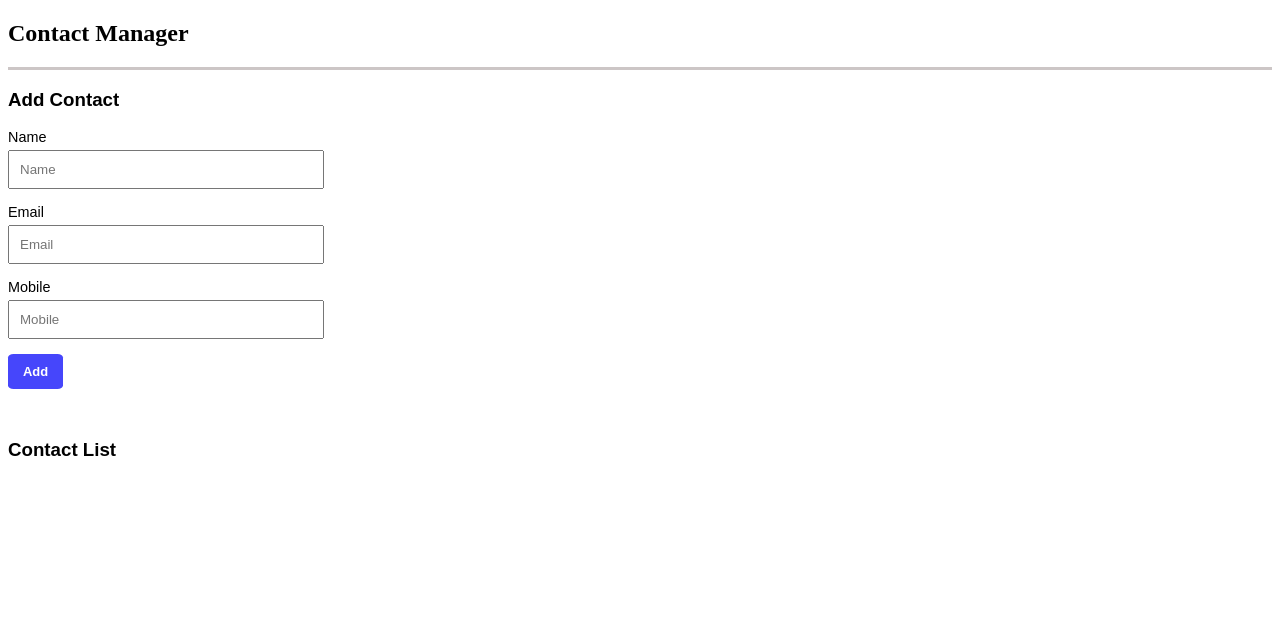
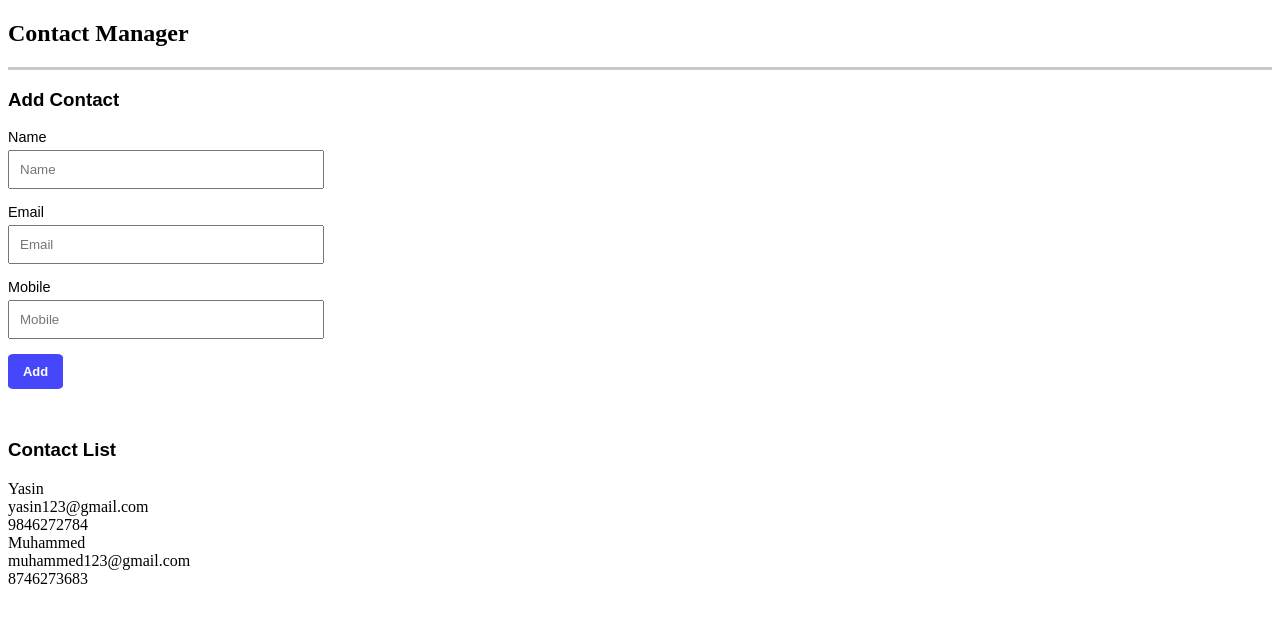
Before and after one commit to yxsn/contactApp, a React (Create React App) app: page / in a window 1280 px wide. Shown: the top 622 px of the page. Built offline with nearby package versions, Linux system fonts and the light colour scheme.

Commit message:
rendered contacts

```diff
--- a/src/components/ContactList.js
+++ b/src/components/ContactList.js
@@ -2,9 +2,23 @@ import React from 'react';
 
 const ContactList = (props) =>{
     console.log(props);
+
+    const renderContactList = props.contacts.map((contact)=>{
+        return(
+            <div className="item">
+                <div className="content">
+                    <div className="header">{contact.name}</div>
+                    <div>{contact.email}</div>
+                    <div>{contact.mobile}</div>
+                </div>
+                <i className="trashIcon"></i>
+            </div>
+        );
+    })
     return(
         <div className="celledList">
             <h3>Contact List</h3>
+            {renderContactList}
         </div>
     );
 };
```
